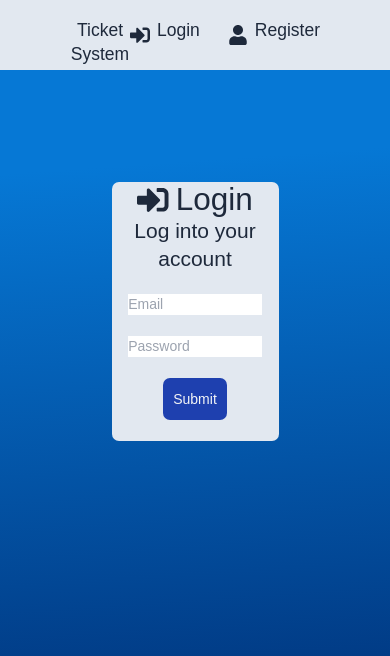
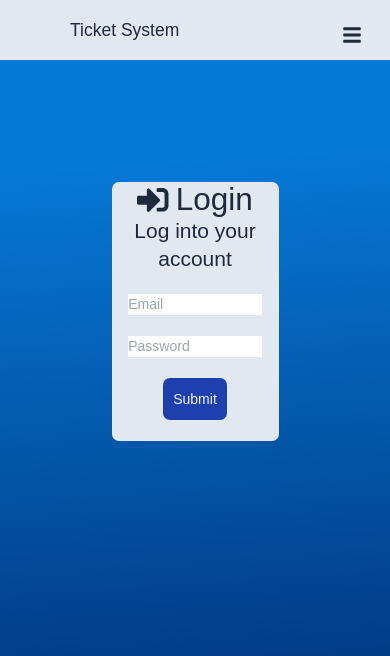
Before and after one commit to JMaltby19/ticket-system, a React (Vite) app in the folder Client/: page /login in a window 390 px wide. Shown: the top 656 px of the page. Built offline with nearby package versions, Linux system fonts and the light colour scheme; a web font is replaced by a local one.

Commit message:
update - updated responsive navbar

```diff
--- /dev/null
+++ b/Client/src/components/NavBarBtn.jsx
@@ -0,0 +1,9 @@
+import React from "react";
+
+export const NavBarBtn = () => {
+	return (
+		<button className=" bg-indigo-50 text-slate-800 font-[Poppins] py-2 px-6 rounded md:ml-8 hover:bg-slate-300 duration-500">
+			btn
+		</button>
+	);
+};
--- a/Client/src/components/Navbar.jsx
+++ b/Client/src/components/Navbar.jsx
@@ -1,28 +1,57 @@
-import React from "react";
-import { FaSignInAlt, FaSignOutAlt, FaUser } from "react-icons/fa";
+import React, { useState } from "react";
+import {
+	FaSignInAlt,
+	FaSignOutAlt,
+	FaUser,
+	FaBars,
+	FaTimes,
+} from "react-icons/fa";
 import { Link, useNavigate } from "react-router-dom";
 import { logoutUser } from "../features/auth/authSlice";
 import { useSelector, useDispatch } from "react-redux";
+import { NavBarBtn } from "./NavBarBtn";
 
 export const Navbar = () => {
 	const navigate = useNavigate();
 	const dispatch = useDispatch();
 	const { user } = useSelector((state) => state.auth);
-
+	const [open, setOpen] = useState(false);
 	const logout = () => {
 		dispatch(logoutUser());
 		navigate("/");
 	};
 
 	return (
-		<div className=" z-10 w-full h-full ">
-			<nav className="absolute left-0 top-0 h-20 flex flex-row justify-between px-20 py-5 bg-slate-200 w-full max-w-screen-2xl">
+		<div className=" w-full h-full ">
+			<nav className="absolute left-0 top-0 h-30 md:h-20 flex flex-row justify-between px-20 py-5 bg-slate-200 w-full max-w-screen-2xl">
 				<h1 className=" text-xl lg:text-2xl text-slate-800">
 					<Link to="/">Ticket System</Link>
 				</h1>
-				<ul className="flex flex-row gap-8">
+				<div onClick={() => setOpen(!open)}>
+					{open ? (
+						<FaTimes
+							size={20}
+							className="absolute my-2 right-8 text-slate-800 md:hidden"
+						/>
+					) : (
+						<FaBars
+							size={20}
+							className="absolute my-2 right-8 text-slate-800 md:hidden"
+						/>
+					)}
+
+					{/* <FaBars
+						size={20}
+						className="absolute my-2 right-8 text-slate-800 md:hidden"
+					/> */}
+				</div>
+				<ul
+					className={`flex flex-col absolute bg-slate-200 w-full md:w-auto left-0 pl-20 pb-4 text-left md:z-20  md:static mt-10 md:mt-0 md:flex-row gap-8
+          transition-all duration-400 ease-in
+          ${open ? "opacity-100" : "top-[-490px]"}`}
+				>
 					{user ? (
-						<ul className="flex flex-row gap-8">
+						<>
 							<li>
 								{" "}
 								<h3 className=" text-xl lg:text-2xl text-slate-800">
@@ -37,7 +66,7 @@ export const Navbar = () => {
 									</h3>
 								</button>
 							</li>
-						</ul>
+						</>
 					) : (
 						<>
 							{" "}
@@ -57,6 +86,7 @@ export const Navbar = () => {
 							</li>
 						</>
 					)}
+					{/* <NavBarBtn></NavBarBtn> */}
 				</ul>
 			</nav>
 		</div>
```
